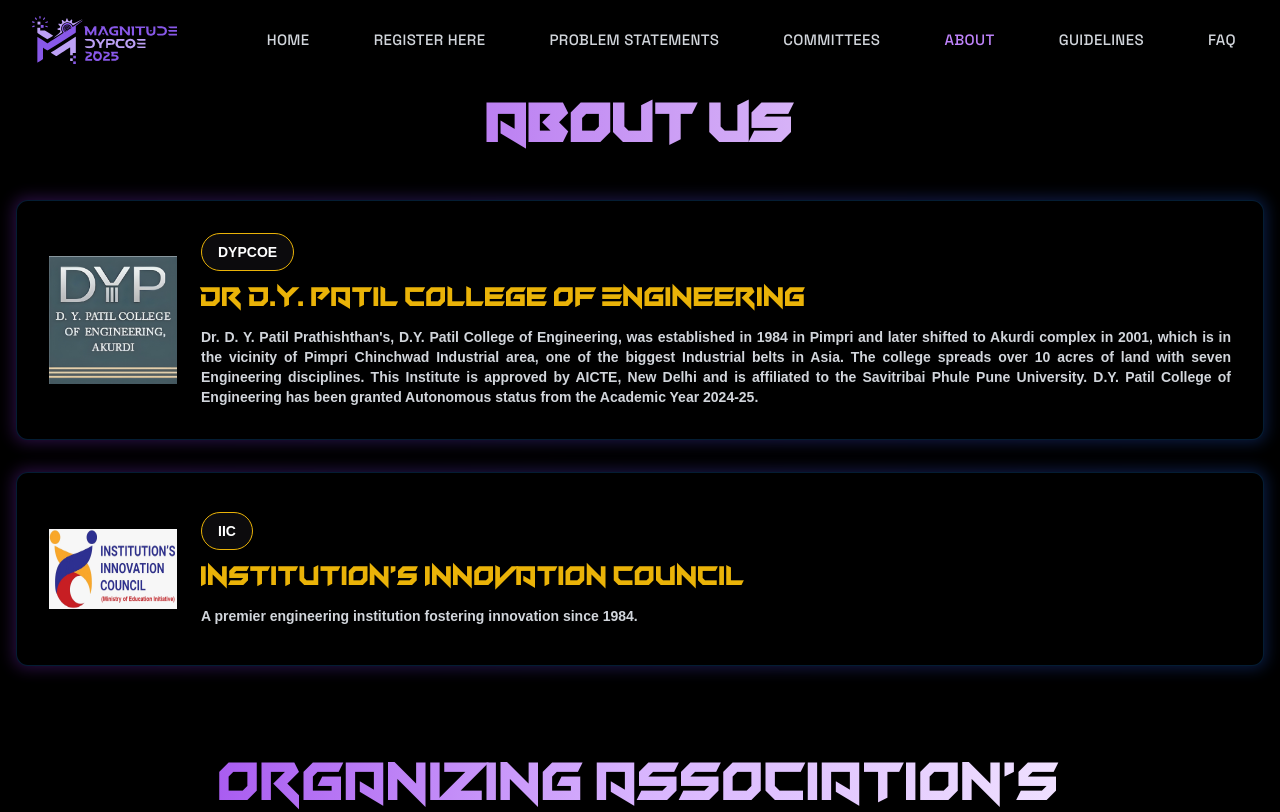
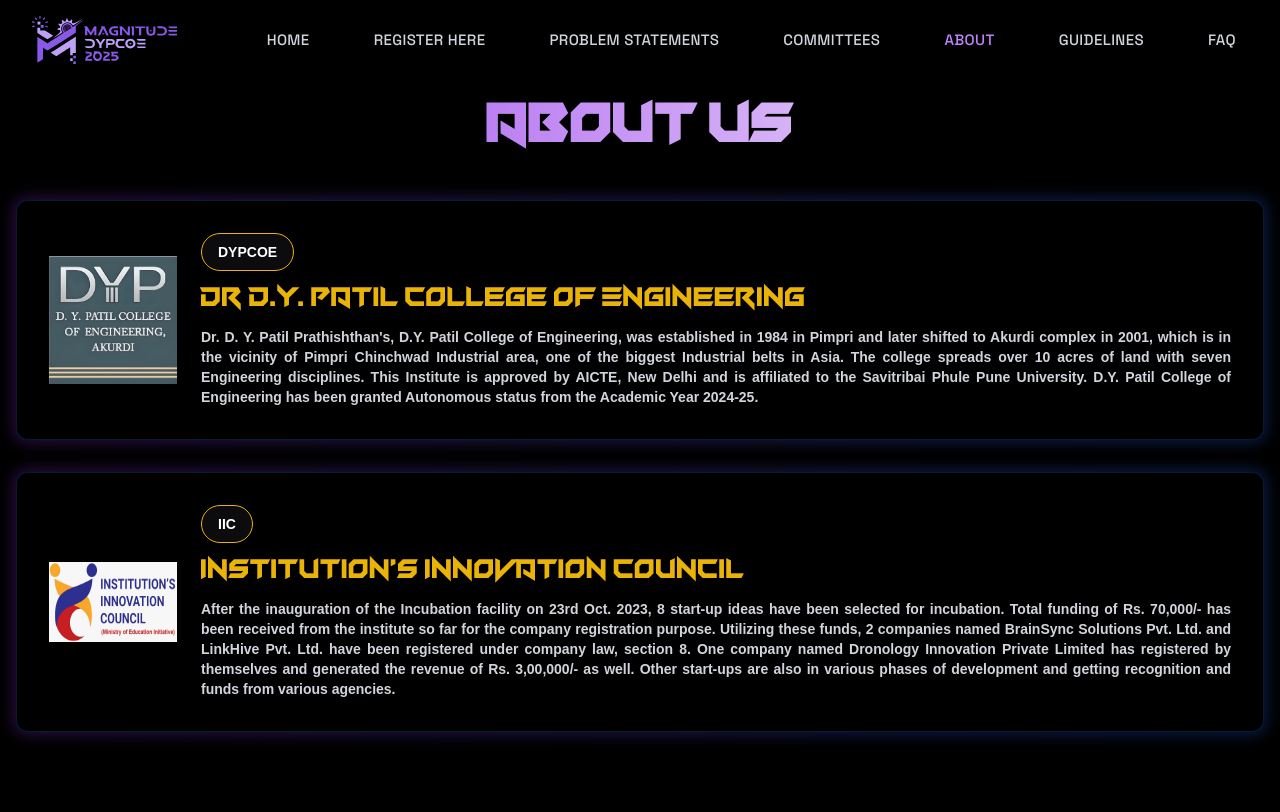
Before and after one commit to udaybhole/Magnitude1.0, a React (Vite) app: page /about in a window 1280 px wide. Shown: the top 812 px of the page. Built offline with nearby package versions, Linux system fonts and the light colour scheme.

Commit message:
Info Added

```diff
--- a/src/pages/About.jsx
+++ b/src/pages/About.jsx
@@ -80,7 +80,7 @@
                       Institution's Innovation Council
                     </h3>
                     <p className="text-gray-300 font-['Arial'] text-sm font-semibold text-justify text-center">
-                      A premier engineering institution fostering innovation since 1984.
+                    After the inauguration of the Incubation facility on 23rd Oct. 2023, 8 start-up ideas have been selected for incubation. Total funding of Rs. 70,000/- has been received from the institute so far for the company registration purpose. Utilizing these funds, 2 companies named BrainSync Solutions Pvt. Ltd.  and LinkHive Pvt. Ltd.  have been registered under company law, section 8. One company named Dronology Innovation Private Limited has registered by themselves and generated the revenue of Rs. 3,00,000/- as well. Other start-ups are also in various phases of development and getting recognition and funds from various agencies.
                     </p>
                   </div>
                 </div>
```
